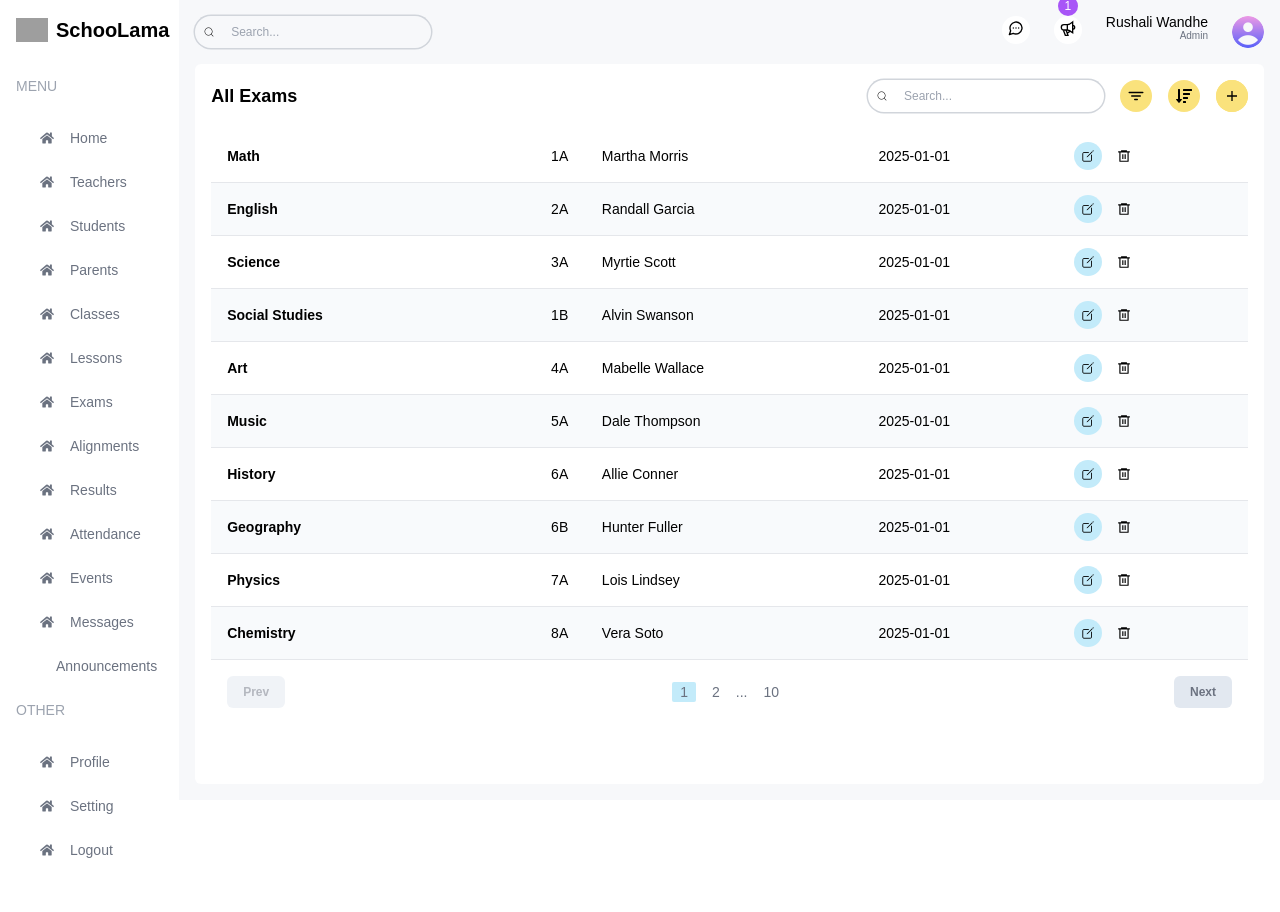
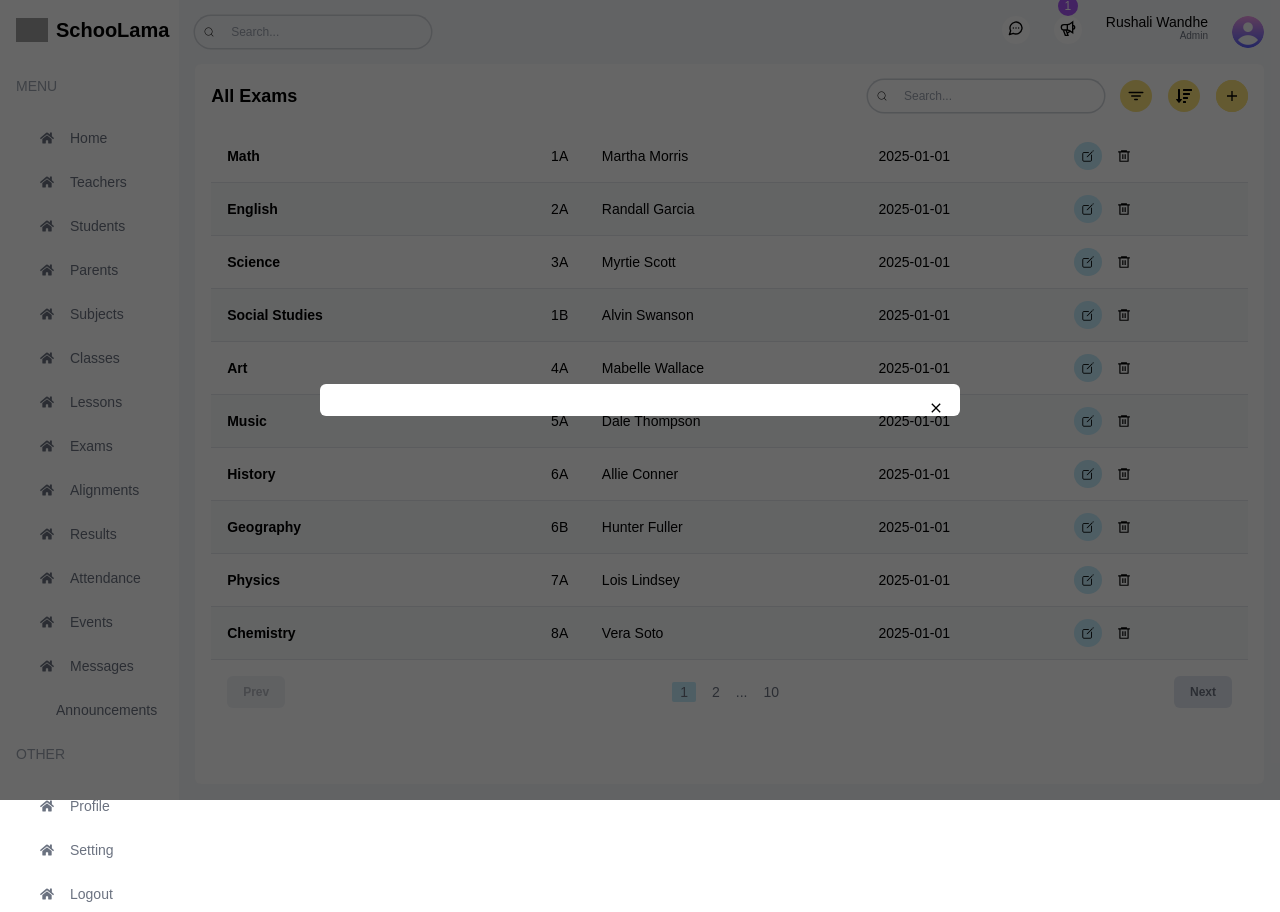
Before and after one commit to MayuriWandhe/nextjs-dashboard, a Next.js app: page /list/exams in a window 1280 px wide. Both pictures are taken after a click on the button 1231 px from the left and 96 px from the top of the page. Before the commit the page ends 868 px from the top, so only its background shows below. Built offline with nearby package versions, Linux system fonts and the light colour scheme; grey boxes are pictures that could not be loaded.

Commit message:
created modal template, onclick event added

```diff
--- a/src/app/(dashboard)/list/exams/page.tsx
+++ b/src/app/(dashboard)/list/exams/page.tsx
@@ -63,9 +63,9 @@ const ExamsListPage = () =>{
                     {role === "admin" &&(
                         //  <button className="w-7 h-7 flex items-center justify-center rounded-full bg-lamaPurpuleLight"><RiDeleteBin6Line /></button>
                         <>
-                        <FormModal table="event" type="update" data={item} />
-                        <FormModal table="event" type="delete" id={item.id} />
-                    </>
+                            <FormModal table="event" type="update" data={item} />
+                            <FormModal table="event" type="delete" id={item.id} />
+                        </>
 
                     )}
                 </div>
--- a/src/app/components/FormModal.tsx
+++ b/src/app/components/FormModal.tsx
@@ -2,6 +2,8 @@
 import { IoCreateOutline } from "react-icons/io5";
 import { IoMdAdd } from "react-icons/io";
 import { RiDeleteBin6Line } from "react-icons/ri";
+import { useState } from "react";
+import { IoMdClose } from "react-icons/io";
 
 const FormModal = ({table, type, data, id} : {
     table : | "teacher" | "student" | "parent" | "subject" | "class" | "lesson" | "exam" | "assignment" | "result" | "attendance" | "event" | "announcement";
@@ -10,28 +12,36 @@ const FormModal = ({table, type, data, id} : {
     id ? : number;
 }) => {
     const size = type === "create" ? "w-8 h-8" : "w-7 h-7";
-    const bgColor = type === "create" ? "bg-lamaYellow" : type === "update" ? "bg-lamaSky" :  type === "delete" ? "lamaPurpule": '';
+    const bgColor = type === "create" ? "bg-lamaYellow" : type === "update" ? "bg-lamaSky" :  type === "delete" ? "lamaPurpule" : 'red';
+    const [open, setOpen] = useState(false);
 
     return (
         <>
-
             {type === 'create' && (
-                <button className={`${size} flex items-center justify-center rounded-full ${bgColor}`}>
+                <button className={`${size} flex items-center justify-center rounded-full ${bgColor}`}  onClick={() => setOpen(true)}>
                     <IoMdAdd />
                 </button>
              )}
 
             {type === 'update' && (
-                <button className={`${size} flex items-center justify-center rounded-full ${bgColor}`}>
+                <button className={`${size} flex items-center justify-center rounded-full ${bgColor}`}  onClick={() => setOpen(true)}>
                     <IoCreateOutline />
                 </button>
              )}
 
             {type === 'delete' && (
-                <button className={`${size} flex items-center justify-center rounded-full ${bgColor}`}>
+                <button className={`${size} flex items-center justify-center rounded-full ${bgColor}`}  onClick={() => setOpen(true)}>
                     <RiDeleteBin6Line />
                 </button>
              )}
+
+            {open && <div className="w-screen h-screen absolute left-0 top-0 bg-black bg-opacity-60 z-50 flex items-center justify-center">
+                    <div className="bg-white p-4 rounded-md relative w-[90%] md:w-[70%] lg:w-[60%] xl:w-[50%] 2xl:w-[40%]">
+                        <div className="absolute top-4 right-4 cursor-pointer" onClick={() => setOpen(false)}>
+                            <IoMdClose />
+                        </div>
+                     </div>
+            </div>}
         </>
     )
 }
--- a/src/app/components/menu.tsx
+++ b/src/app/components/menu.tsx
@@ -48,6 +48,12 @@ const menuItems = [
                 icon : 'RiParentLine',
                 label : "Parents",
                 href : '/parent',
+                visible : ['admin', 'teacher'],
+            },
+            {
+                icon : 'RiParentLine',
+                label : "Subjects",
+                href : '/list/subject',
                 visible : ['admin', 'teacher'],
             },
             {
```
